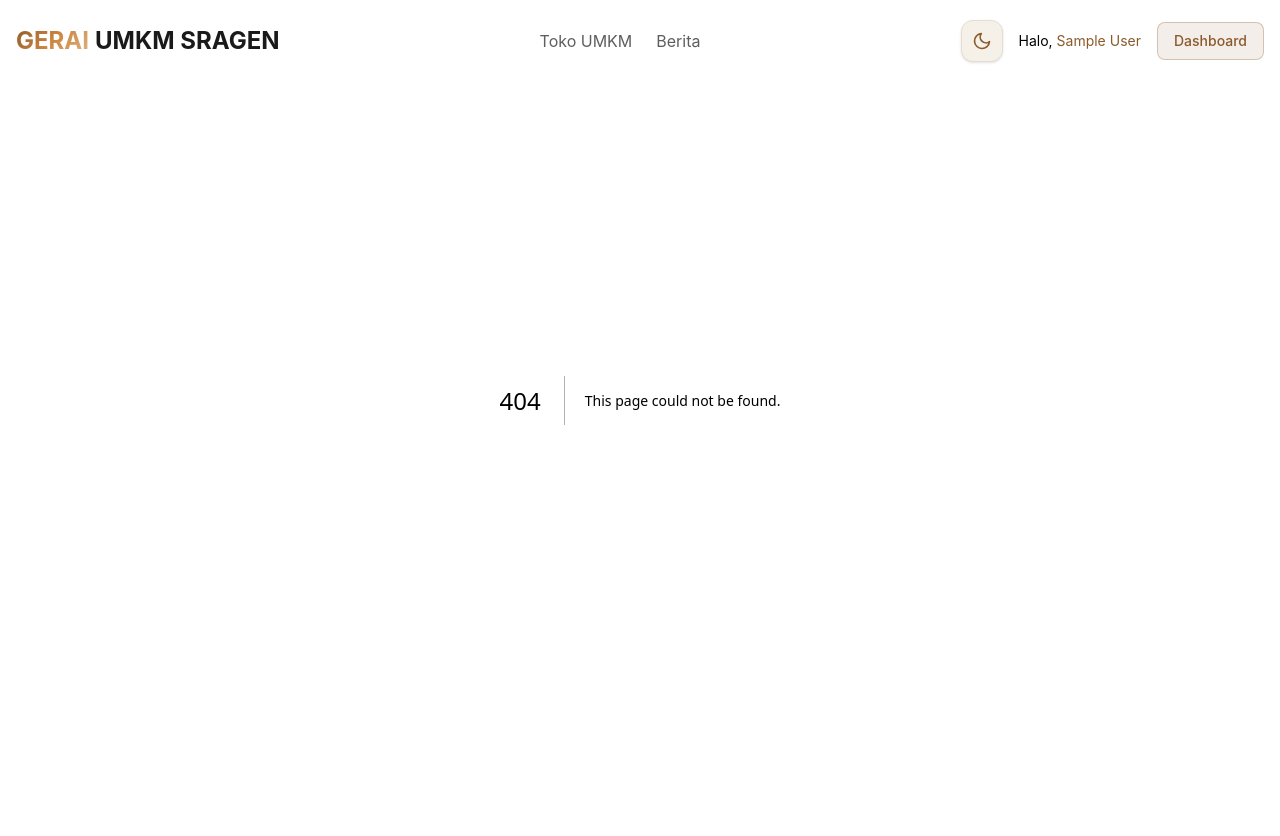
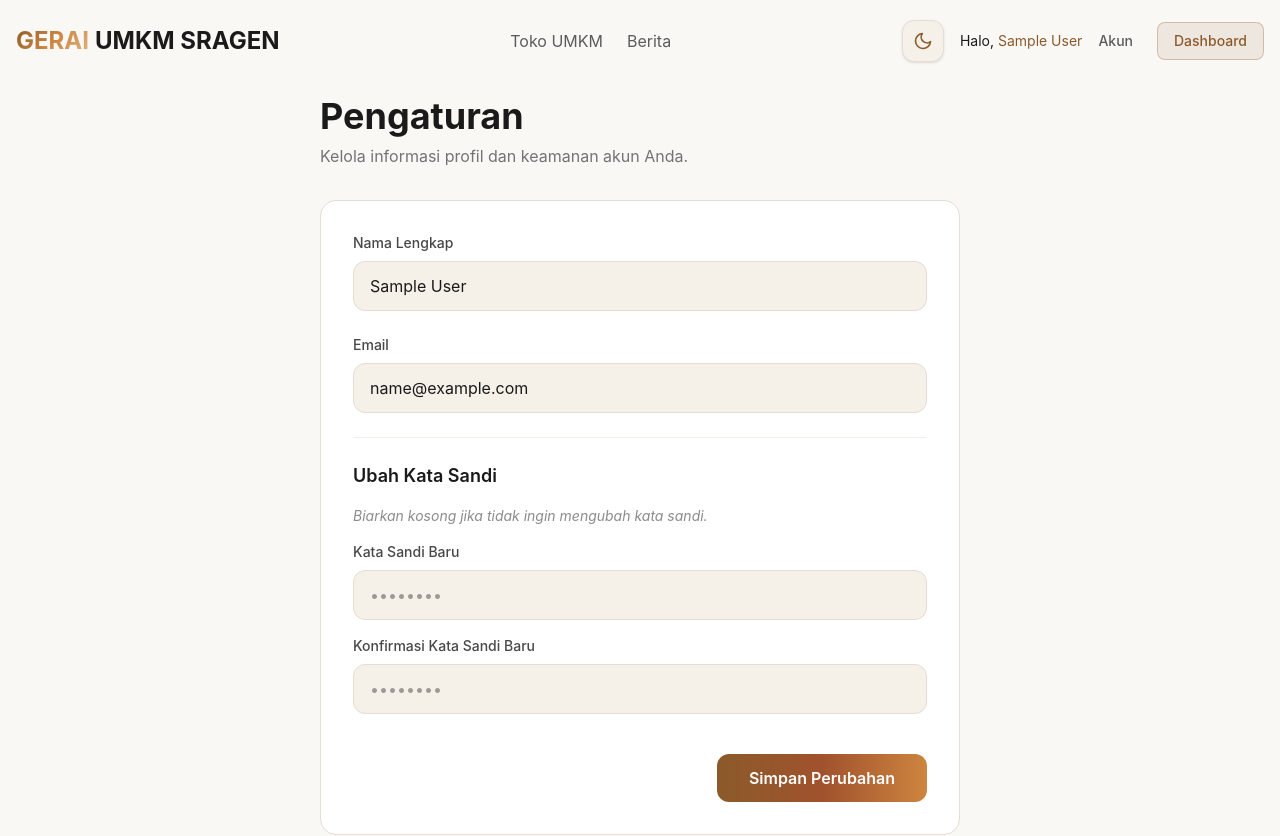
Before and after one commit to timalwin10-netizen/umkm-sragen-hub, a Next.js app in the folder client/: page /akun in a window 1280 px wide. Before the commit this address had no page. Shown: the top 836 px of the page. Built offline with nearby package versions, Linux system fonts and the light colour scheme; sample sign-in values are in the browser's storage.

Commit message:
feat: add user profile edit feature

```diff
--- /dev/null
+++ b/client/src/app/akun/page.tsx
@@ -0,0 +1,199 @@
+'use client';
+import { useEffect, useState } from 'react';
+import { useRouter } from 'next/navigation';
+import api from '@/utils/api';
+import FadeIn from '@/components/reactbits/FadeIn';
+import BlurText from '@/components/reactbits/BlurText';
+import GradientButton from '@/components/reactbits/GradientButton';
+import SpotlightCard from '@/components/reactbits/SpotlightCard';
+
+export default function AkunPage() {
+    const [user, setUser] = useState<any>(null);
+    const [loading, setLoading] = useState(true);
+    const [saving, setSaving] = useState(false);
+    const [message, setMessage] = useState('');
+    const router = useRouter();
+
+    const [formData, setFormData] = useState({
+        name: '',
+        email: '',
+        password: '',
+        confirmPassword: '',
+    });
+
+    useEffect(() => {
+        const userData = localStorage.getItem('user');
+        if (!userData) {
+            router.push('/login');
+            return;
+        }
+        const parsedUser = JSON.parse(userData);
+        setUser(parsedUser);
+        setFormData({
+            name: parsedUser.name || '',
+            email: parsedUser.email || '',
+            password: '',
+            confirmPassword: '',
+        });
+        setLoading(false);
+    }, [router]);
+
+    const handleSubmit = async (e: React.FormEvent) => {
+        e.preventDefault();
+        setMessage('');
+
+        if (formData.password && formData.password !== formData.confirmPassword) {
+            setMessage('Error: Password tidak cocok');
+            return;
+        }
+
+        setSaving(true);
+        try {
+            const payload: any = {
+                name: formData.name,
+                email: formData.email,
+            };
+            if (formData.password) {
+                payload.password = formData.password;
+            }
+
+            const { data } = await api.put('/auth/profile', payload);
+
+            // Update local storage and state
+            const updatedUser = { ...user, name: data.name, email: data.email };
+            localStorage.setItem('user', JSON.stringify(updatedUser));
+            if (data.token) {
+                localStorage.setItem('token', data.token);
+            }
+            setUser(updatedUser);
+
+            setMessage('Profil berhasil diperbarui!');
+            setFormData(prev => ({ ...prev, password: '', confirmPassword: '' }));
+
+            // Redirect after success or just stay
+            setTimeout(() => setMessage(''), 3000);
+        } catch (error: any) {
+            setMessage('Error: ' + (error.response?.data?.message || 'Gagal memperbarui profil'));
+        } finally {
+            setSaving(false);
+        }
+    };
+
+    if (loading) {
+        return (
+            <div className="min-h-screen flex items-center justify-center pt-20">
+                <div className="text-foreground/60">Memuat...</div>
+            </div>
+        );
+    }
+
+    return (
+        <div className="pt-24 pb-20">
+            <div className="container mx-auto px-4 max-w-2xl">
+                <FadeIn>
+                    <div className="mb-8">
+                        <h1 className="text-3xl md:text-4xl font-bold mb-2">
+                            <BlurText text="Pengaturan" className="text-foreground" />
+                            <span className="mx-2"> </span>
+                            <BlurText text="Akun" className="gradient-text" delay={0.1} />
+                        </h1>
+                        <p className="text-foreground/60">
+                            Kelola informasi profil dan keamanan akun Anda.
+                        </p>
+                    </div>
+                </FadeIn>
+
+                {message && (
+                    <FadeIn>
+                        <div
+                            className={`px-4 py-3 rounded-xl mb-6 ${message.includes('berhasil')
+                                ? 'bg-primary/10 border border-primary/30 text-primary'
+                                : 'bg-red-500/10 border border-red-500/30 text-red-500'
+                                }`}
+                        >
+                            {message}
+                        </div>
+                    </FadeIn>
+                )}
+
+                <FadeIn delay={0.1}>
+                    <SpotlightCard className="p-8">
+                        <form onSubmit={handleSubmit} className="space-y-6">
+                            <div>
+                                <label className="block text-foreground/80 text-sm font-medium mb-2">Nama Lengkap</label>
+                                <input
+                                    type="text"
+                                    value={formData.name}
+                                    onChange={(e) => setFormData({ ...formData, name: e.target.value })}
+                                    className="w-full px-4 py-3 rounded-xl bg-muted border border-border text-foreground placeholder-foreground/40 focus:border-primary focus:outline-none transition"
+                                    placeholder="Nama Anda"
+                                    required
+                                />
+                            </div>
+
+                            <div>
+                                <label className="block text-foreground/80 text-sm font-medium mb-2">Email</label>
+                                <input
+                                    type="email"
+                                    value={formData.email}
+                                    onChange={(e) => setFormData({ ...formData, email: e.target.value })}
+                                    className="w-full px-4 py-3 rounded-xl bg-muted border border-border text-foreground placeholder-foreground/40 focus:border-primary focus:outline-none transition"
+                                    placeholder="email@contoh.com"
+                                    required
+                                />
+                            </div>
+
+                            <hr className="border-border opacity-50 my-6" />
+
+                            <div>
+                                <h3 className="text-lg font-semibold text-foreground mb-4">Ubah Kata Sandi</h3>
+                                <p className="text-sm text-foreground/50 mb-4 italic">Biarkan kosong jika tidak ingin mengubah kata sandi.</p>
+
+                                <div className="space-y-4">
+                                    <div>
+                                        <label className="block text-foreground/80 text-sm font-medium mb-2">Kata Sandi Baru</label>
+                                        <input
+                                            type="password"
+                                            value={formData.password}
+                                            onChange={(e) => setFormData({ ...formData, password: e.target.value })}
+                                            className="w-full px-4 py-3 rounded-xl bg-muted border border-border text-foreground placeholder-foreground/40 focus:border-primary focus:outline-none transition"
+                                            placeholder="••••••••"
+                                        />
+                                    </div>
+                                    <div>
+                                        <label className="block text-foreground/80 text-sm font-medium mb-2">Konfirmasi Kata Sandi Baru</label>
+                                        <input
+                                            type="password"
+                                            value={formData.confirmPassword}
+                                            onChange={(e) => setFormData({ ...formData, confirmPassword: e.target.value })}
+                                            className="w-full px-4 py-3 rounded-xl bg-muted border border-border text-foreground placeholder-foreground/40 focus:border-primary focus:outline-none transition"
+                                            placeholder="••••••••"
+                                        />
+                                    </div>
+                                </div>
+                            </div>
+
+                            <div className="flex justify-end pt-4">
+                                <GradientButton className="px-8 py-3" disabled={saving}>
+                                    {saving ? 'Menyimpan...' : 'Simpan Perubahan'}
+                                </GradientButton>
+                            </div>
+                        </form>
+                    </SpotlightCard>
+                </FadeIn>
+
+                <FadeIn delay={0.2}>
+                    <div className="mt-8 p-6 rounded-2xl border border-red-500/20 bg-red-500/5">
+                        <h3 className="text-lg font-bold text-red-500 mb-2">Zona Berbahaya</h3>
+                        <p className="text-sm text-foreground/60 mb-4">
+                            Menghapus akun Anda bersifat permanen dan tidak dapat dibatalkan. Semua data toko dan berita Anda akan ikut terhapus.
+                        </p>
+                        <button className="px-4 py-2 rounded-lg border border-red-500 text-red-500 hover:bg-red-500 hover:text-white transition font-medium text-sm">
+                            Hapus Akun
+                        </button>
+                    </div>
+                </FadeIn>
+            </div>
+        </div>
+    );
+}
--- a/client/src/components/Navbar.tsx
+++ b/client/src/components/Navbar.tsx
@@ -120,6 +120,12 @@ export default function Navbar() {
                                 Halo, <span className="text-primary">{user.name}</span>
                             </span>
                             <Link
+                                href="/akun"
+                                className="text-sm text-foreground/70 hover:text-primary transition font-medium mr-2"
+                            >
+                                Akun
+                            </Link>
+                            <Link
                                 href="/dashboard"
                                 className="px-4 py-2 rounded-lg bg-primary/10 text-primary border border-primary/30 hover:bg-primary/20 transition font-medium text-sm"
                             >
@@ -173,6 +179,7 @@ export default function Navbar() {
                                     <div className="px-4 py-2 text-sm text-muted-foreground">
                                         Halo, <span className="text-primary font-medium">{user.name}</span>
                                     </div>
+                                    <MobileNavLink href="/akun" onClick={() => setIsMobileMenuOpen(false)}>Pengaturan Akun</MobileNavLink>
                                     <MobileNavLink href="/dashboard" onClick={() => setIsMobileMenuOpen(false)}>Dashboard</MobileNavLink>
                                     <button
                                         onClick={() => {
```
Also changed, not shown: 2 other files (tests, documents, lock files or other folders).
